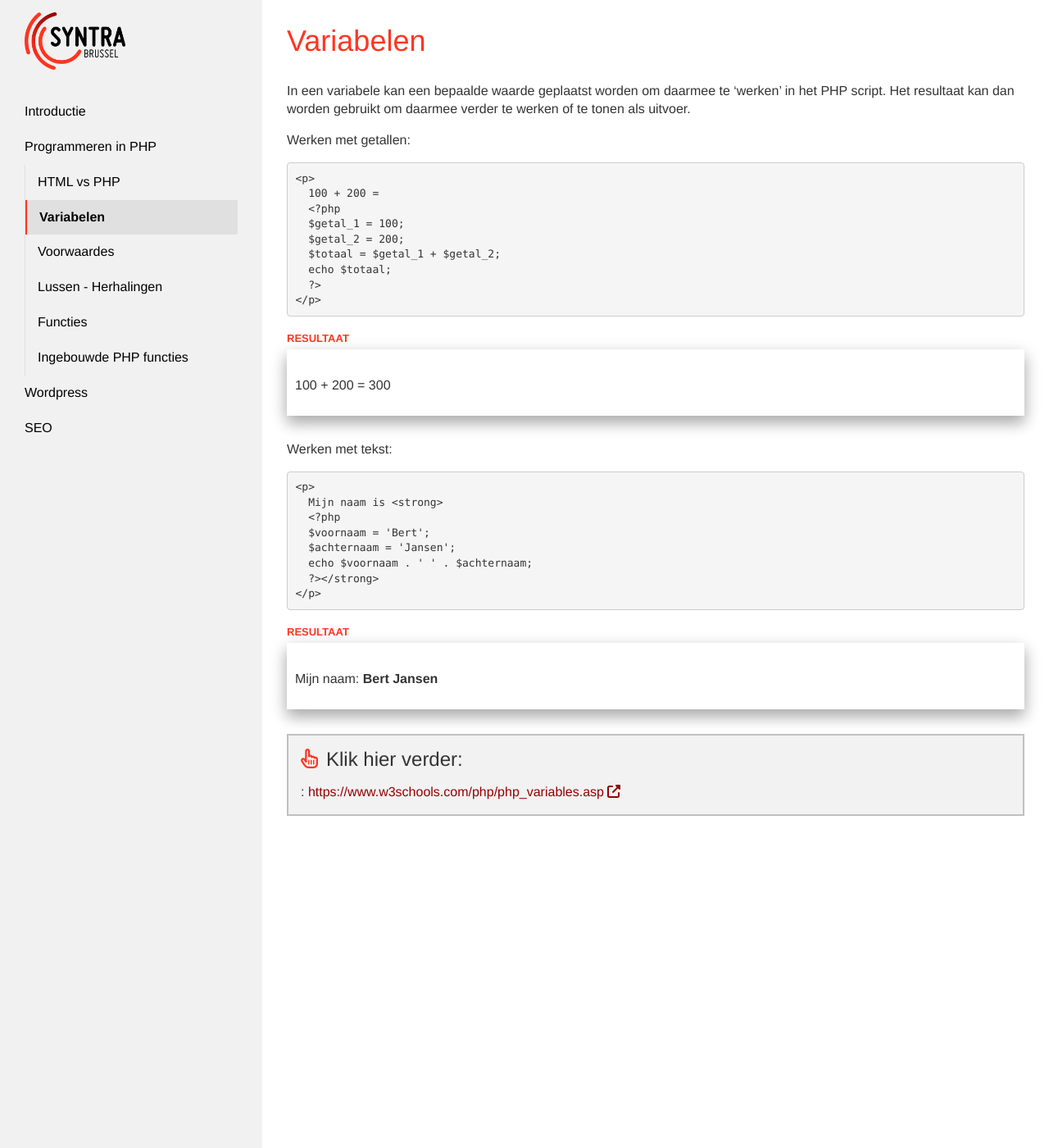
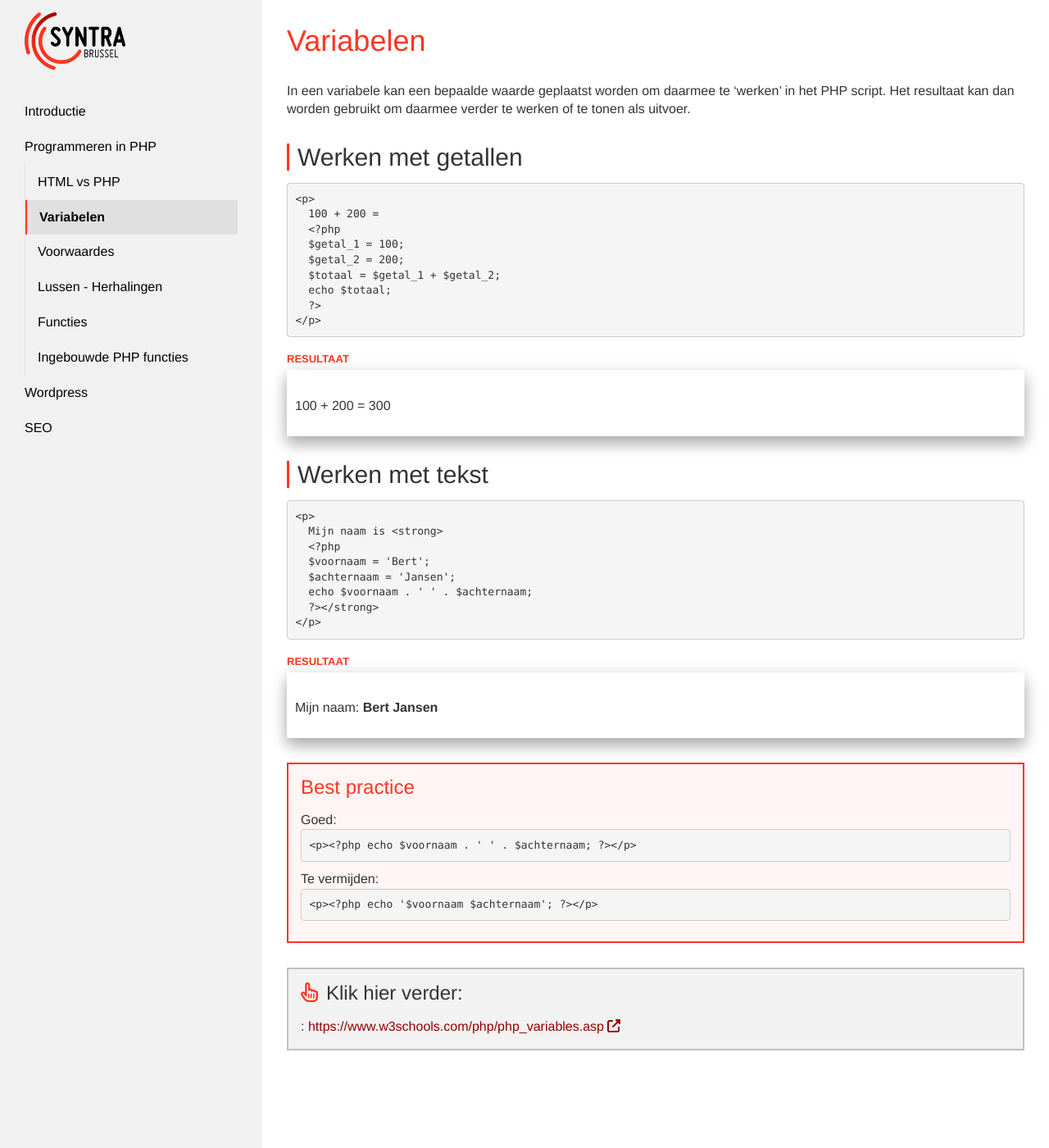
Before and after one commit to Syntra-Brussel/dynamische-webtechnieken, a Jekyll site: the page built from programmeren/variabelen.md, in a window 1280 px wide and 1400 px high. Shown: the whole window at 82% size. Built offline with Jekyll 4.4.1, drawn with Linux system fonts in a browser that asks for light colours; nearby versions of some CDN libraries; a script that is not in the unit is left out.

Commit message:
Update variabelen.md

```diff
--- a/programmeren/variabelen.md
+++ b/programmeren/variabelen.md
@@ -8,7 +8,7 @@ links:
 ---
 In een variabele kan een bepaalde waarde geplaatst worden om daarmee te 'werken' in het PHP script. Het resultaat kan dan worden gebruikt om daarmee verder te werken of te tonen als uitvoer.
 
-Werken met getallen:
+## Werken met getallen
 <pre data-enlighter-theme="beyond" data-enlighter-language="php">
 &lt;p&gt;
   100 + 200 =
@@ -25,7 +25,7 @@ Werken met getallen:
 <p>100 + 200 = 300</p>
 </div>
 
-Werken met tekst:
+## Werken met tekst
 <pre data-enlighter-theme="beyond" data-enlighter-language="php">
 &lt;p&gt;
   Mijn naam is &lt;strong&gt;
@@ -40,3 +40,18 @@ Werken met tekst:
 <div class="shadow result">
 <p>Mijn naam: <strong>Bert Jansen</strong></p>
 </div>
+
+<div class="highlight">
+<h3>Best practice</h3>
+
+Goed:
+<pre data-enlighter-theme="beyond" data-enlighter-language="php" data-enlighter-linenumbers="false">
+&lt;p&gt;&lt;?php echo $voornaam . ' ' . $achternaam; ?&gt;&lt;/p&gt;
+</pre>
+
+Te vermijden:
+<div class='strike'>
+<pre data-enlighter-theme="beyond" data-enlighter-language="php" data-enlighter-linenumbers="false">
+&lt;p&gt;&lt;?php echo '$voornaam $achternaam'; ?&gt;&lt;/p&gt;
+</pre>
+</div>
```
